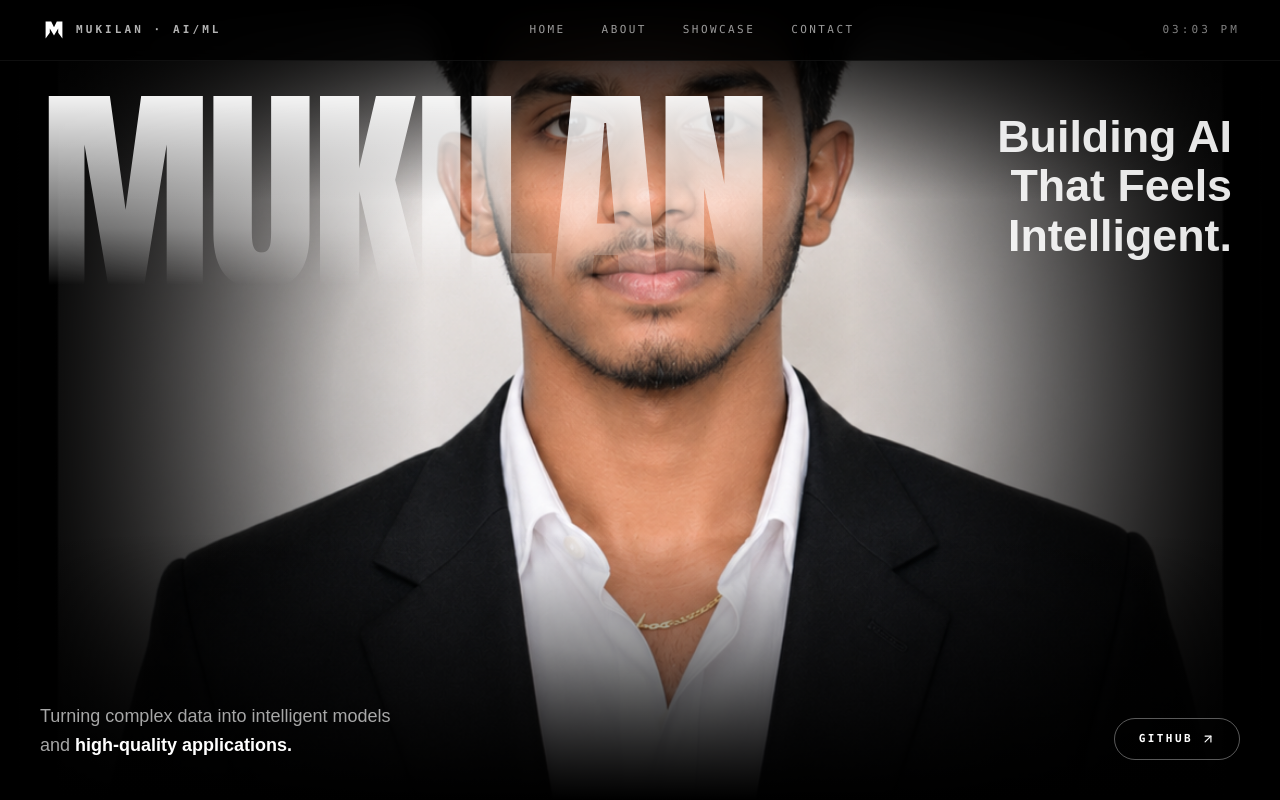
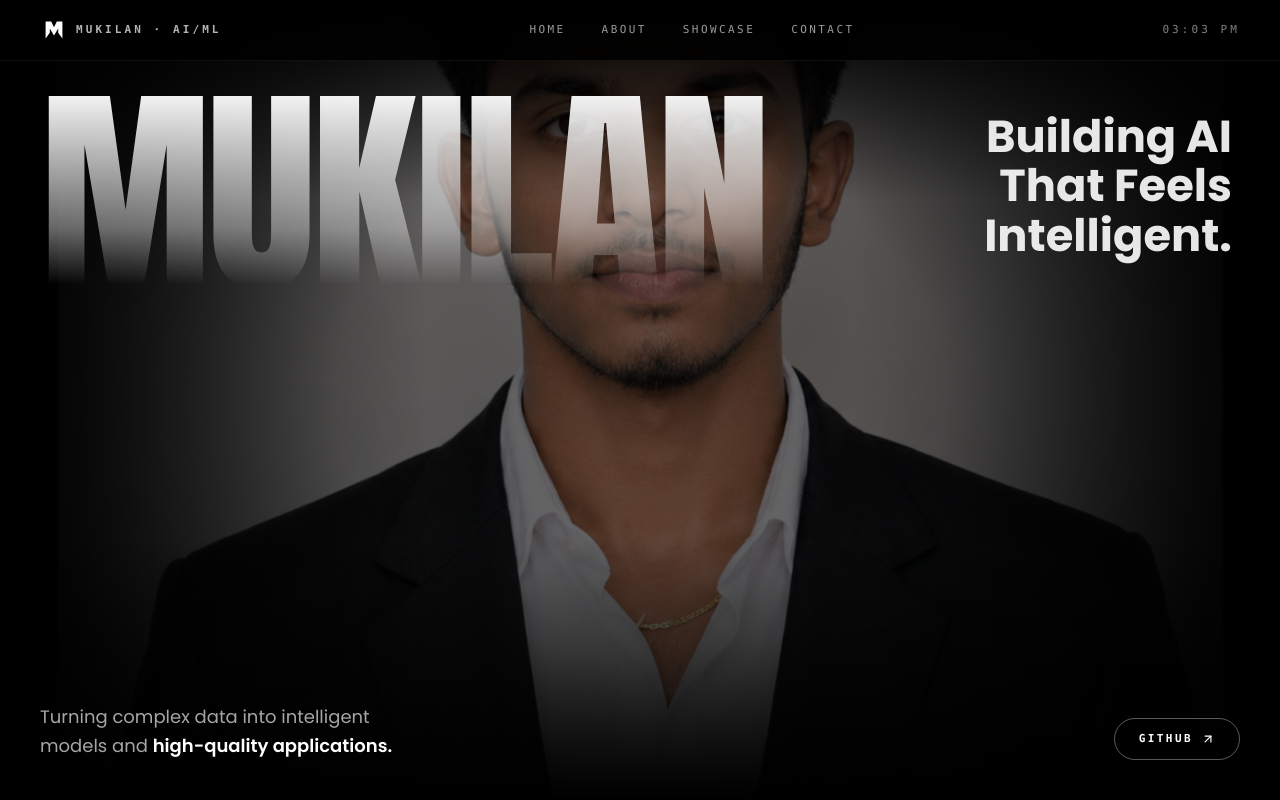
Before and after one commit to Mukilan-s18/mukil-portfolio, a React (Vite) app: page / in a window 1280 px wide. Shown: the top 800 px of the page. Built offline with nearby package versions, Linux system fonts and the light colour scheme.

Commit message:
style: darken hero image opacity to make text legible

```diff
--- a/src/App.tsx
+++ b/src/App.tsx
@@ -142,7 +142,7 @@
                 <img
                   src="/assets/id-card.png"
                   alt="Mukilan portrait"
-                  className="h-full w-full object-cover object-center"
+                  className="h-full w-full object-cover object-center opacity-40"
                   style={{
                     maskImage: "radial-gradient(ellipse 60% 80% at 50% 50%, black 40%, transparent 100%)",
                     WebkitMaskImage: "radial-gradient(ellipse 60% 80% at 50% 50%, black 40%, transparent 100%)",
--- a/src/styles.css
+++ b/src/styles.css
@@ -1,9 +1,7 @@
+@import url("https://fonts.googleapis.com/css2?family=Anton&family=Poppins:wght@300;400;500;600;700;800;900&display=swap");
 @import "tailwindcss" source(none);
 @source "../src";
 @import "tw-animate-css";
-
-@import url("https://fonts.googleapis.com/css2?family=Anton&family=Poppins:wght@300;400;500;600;700;800;900&display=swap");
-
 @custom-variant dark (&:is(.dark *));
 
 @theme inline {
```
